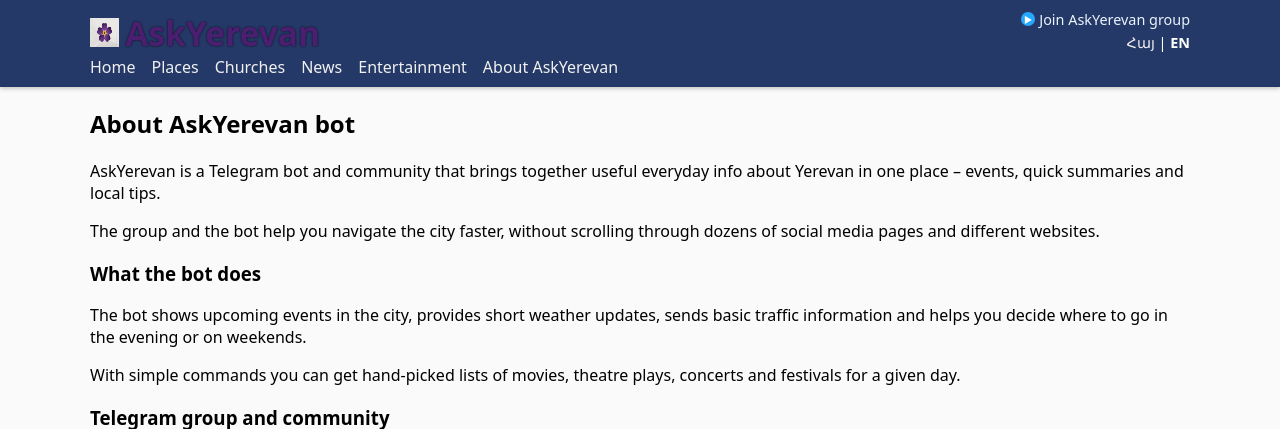
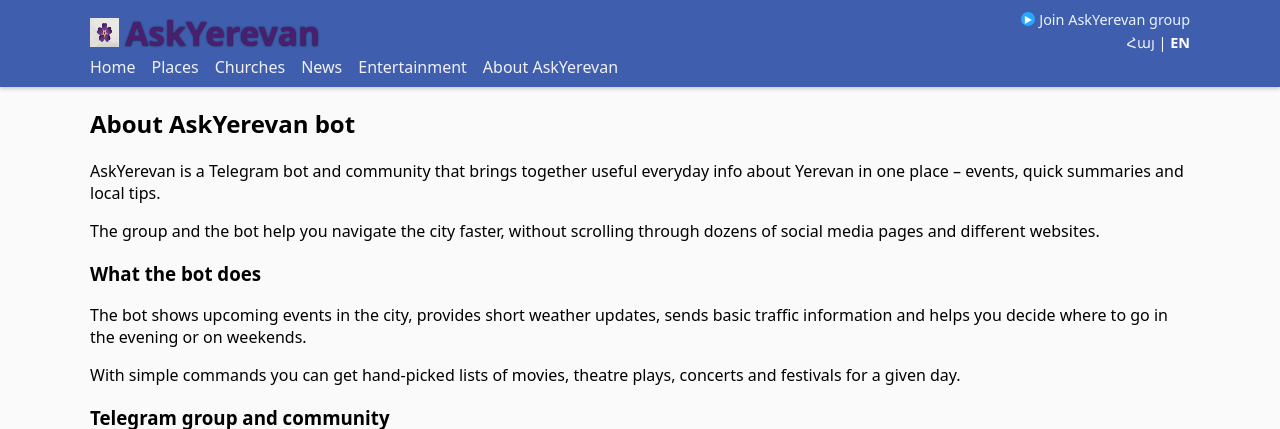
Before and after one commit to abgaryansaqo83-ctrl/ask-yerevan, a FastAPI app: page /en/about in a window 1280 px wide. Shown: the top 429 px of the page. Run offline with FastAPI, Linux system fonts and the light colour scheme.

Commit message:
Update main.css

```diff
--- a/static/css/main.css
+++ b/static/css/main.css
@@ -44,7 +44,7 @@ main.container {
 
 /* Վերնախագիր */
 .site-header {
-  background: #243967;
+  background: #3f5fae;  /* ավելի երկնագույն երանգ */
   color: #fff;
   padding: 0.6rem 0;
   box-shadow: 0 2px 4px rgba(0,0,0,0.2);
```
